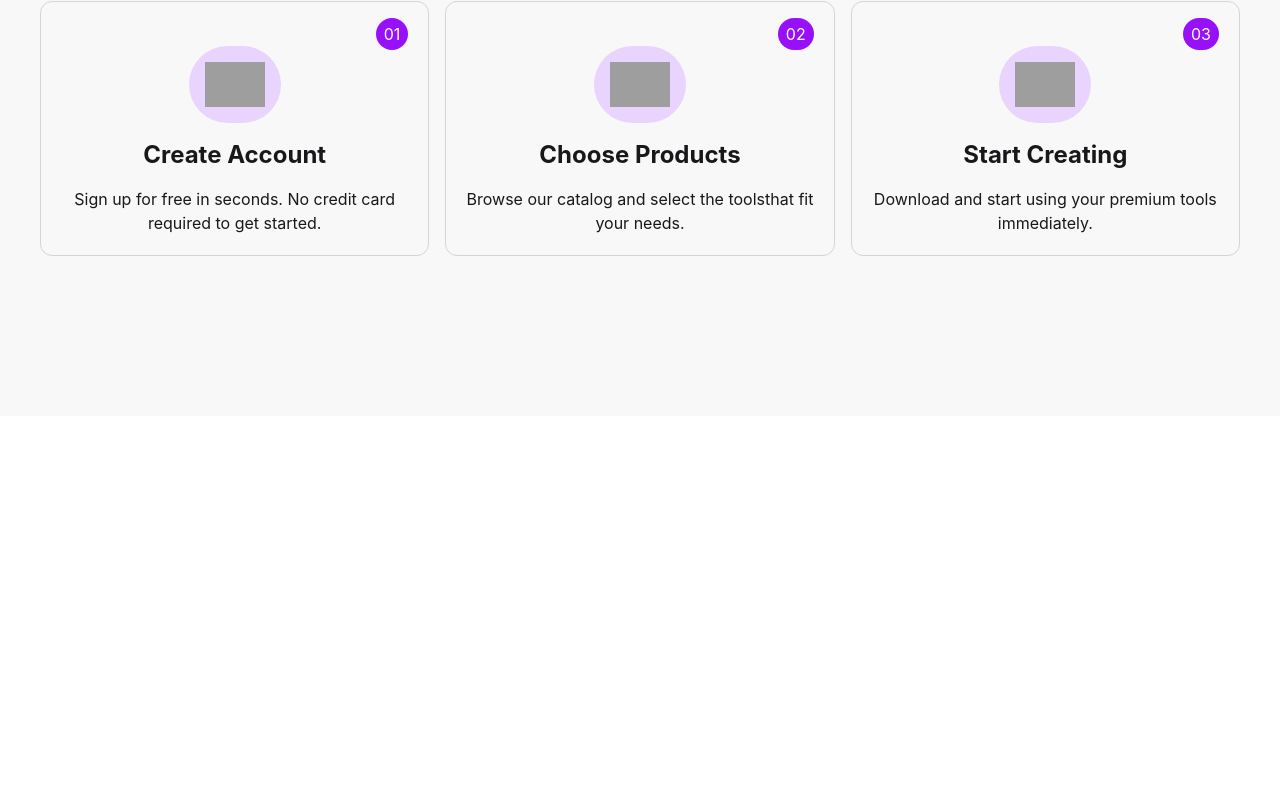
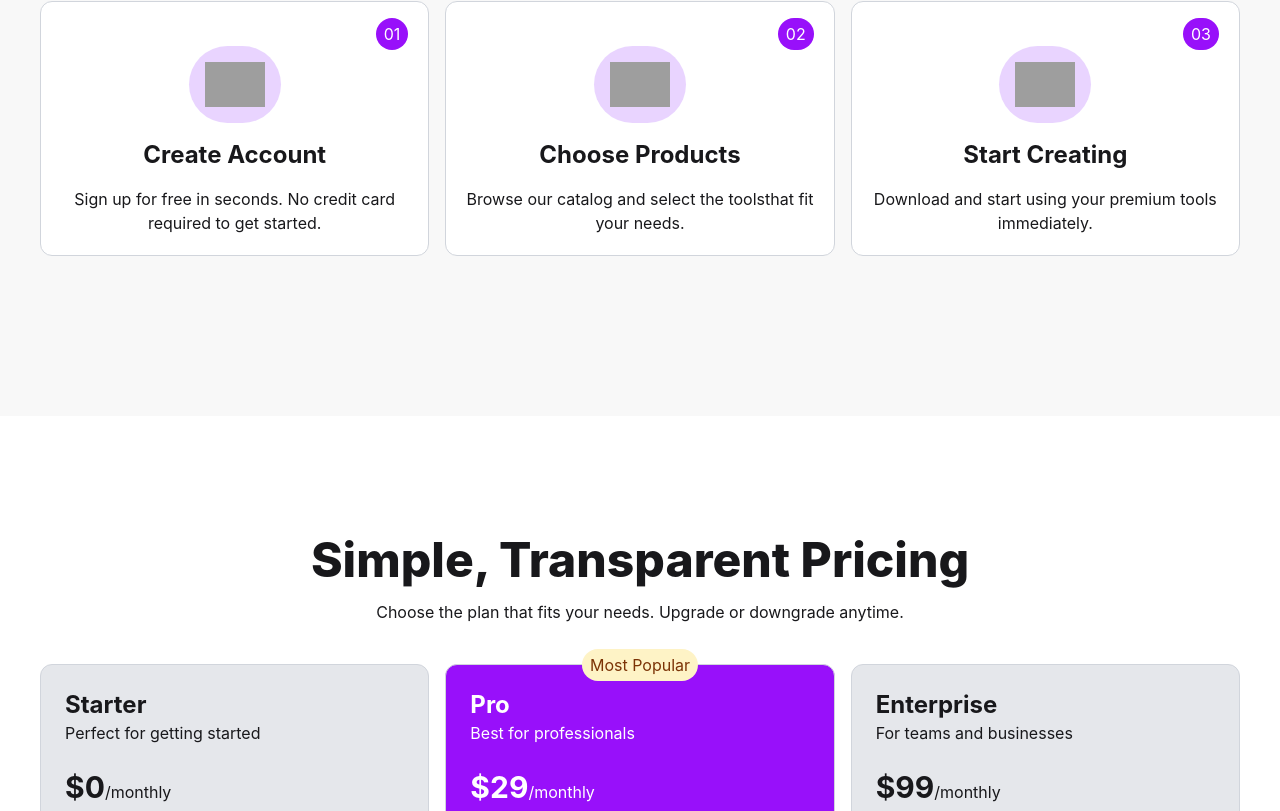
Before and after one commit to tonmoydevbd/digitool, a React (Vite) app: page / in a window 1280 px wide. Shown: the part 3120-3931 px from the top of the page. Before the commit the page ends 3536 px from the top, so only its background shows below. Built offline with nearby package versions, Linux system fonts and the light colour scheme; grey boxes are pictures that could not be loaded.

Commit message:
pricing section added.

```diff
--- /dev/null
+++ b/public/pricing-data.json
@@ -0,0 +1,54 @@
+[
+  {
+    "id": 1,
+    "name": "starter",
+    "description": "Perfect for getting started",
+    "price": 0,
+    "period": "monthly",
+    "tag": "Free",
+    "tagType": "new",
+    "features": [
+      "Access to 10 free tools",
+      "Basic templates",
+      "Community support",
+      "1 project per month"
+    ],
+    "button": "Get Started Free"
+  },
+  {
+    "id": 2,
+    "name": "pro",
+    "description": "Best for professionals",
+    "price": 29,
+    "period": "monthly",
+    "tag": "Most Popular",
+    "tagType": "most popular",
+    "features": [
+      "Access to all premium tools",
+      "Unlimited templates",
+      "Priority support",
+      "Unlimited projects",
+      "Cloud sync",
+      "Advanced analytics"
+    ],
+    "button": "Start Pro Trial"
+  },
+  {
+    "id": 3,
+    "name": "enterprise",
+    "description": "For teams and businesses",
+    "price": 99,
+    "period": "monthly",
+    "tag": "Best Seller",
+    "tagType": "best seller",
+    "features": [
+      "Everything in Pro",
+      "Team collaboration",
+      "Custom integrations",
+      "Dedicated support",
+      "SLA guarantee",
+      "Custom branding"
+    ],
+    "button": "Contact Sales"
+  }
+]
--- a/src/components/GetStarted.jsx
+++ b/src/components/GetStarted.jsx
@@ -1,12 +1,11 @@
 import { use } from "react"
 
-const stepsDataPromise = fetch('./startedStepsData.json').then(res => res.json())
+const stepsDataPromise = fetch('./started-steps-data.json').then(res => res.json())
 
 export const GetStarted = () => {
 
   const stepsData = use(stepsDataPromise)
-  console.log(stepsData)
-  const stepsDataEl = stepsData.map(item => <div key={item.id} className="p-5 border border-gray-300 rounded-xl">
+  const stepsDataEl = stepsData.map(item => <div key={item.id} className="bg-white p-5 border border-gray-300 rounded-xl">
     <div className="text-end"><span className="bg-purple-600 px-2 py-1.5 text-white rounded-full">0{item.id}</span></div>
 
     <div className="flex flex-col gap-4 items-center">
--- /dev/null
+++ b/src/components/Pricing.jsx
@@ -0,0 +1,32 @@
+import { use } from "react"
+import { TiTick } from "react-icons/ti"
+
+const pricingPromise = fetch('./pricing-data.json').then(res => res.json())
+
+export const Pricing = () => {
+
+  const pricingData = use(pricingPromise)
+
+  const pricingDataEl = pricingData.map(data => <div key={data.id} className={`flex flex-col text-start p-6 border border-gray-300 rounded-xl ${data.tagType === 'most popular' ? 'bg-purple-600 text-white relative' : 'bg-gray-200'}`}>
+    {data.tagType === 'most popular' && <span className="px-2 py-1 rounded-full bg-amber-100 text-amber-900 capitalize text-center absolute -top-4 left-[50%] -translate-x-1/2">{data.tag}</span>}
+    <h3 className="font-bold text-2xl capitalize">{data.name}</h3>
+    <p>{data.description}</p>
+    <p className="my-6"><span className="text-3xl font-bold">${data.price}</span>/{data.period}</p>
+    <ul className="mb-4">
+      {data.features.map((item, index) => <li key={index} className="flex items-center gap-2"><TiTick className="text-green-600" />{item}</li>)}
+    </ul>
+    <a className={`mt-auto btn font-semibold py-2.5 px-6 rounded-full transition-all duration-300  hover:scale-105 shadow-md ${data.tagType === 'most popular' ? 'bg-white  text-purple-900' : 'bg-linear-to-r from-pink-500 via-purple-500 to-indigo-500 text-white'}`}>{data.button}</a>
+  </div>)
+
+  return (
+    <div className="bg-white text-center py-30">
+      <div className="max-w-300 mx-auto">
+        <h2 className="text-5xl font-extrabold mb-4">Simple, Transparent Pricing</h2>
+        <p>Choose the plan that fits your needs. Upgrade or downgrade anytime.</p>
+        <div className="my-10 grid grid-cols-3 gap-4">
+          {pricingDataEl}
+        </div>
+      </div>
+    </div>
+  )
+}
--- a/src/components/ProductCard.jsx
+++ b/src/components/ProductCard.jsx
@@ -6,7 +6,7 @@ export const ProductCard = ({ product, productClick }) => {
   const { id, name, description, price, period, tag, tagType, features, icon } = product
 
   return (
-    <div className="flex flex-col gap-4 text-start p-6 border border-gray-200 rounded-xl ">
+    <div className="flex flex-col gap-4 text-start p-6 border border-gray-200 bg-gray-100 rounded-xl ">
       <div className="flex justify-between items-start">
         <img src={icon} alt=" " className="border border-gray-200 rounded-full p-4 text-3xl" />
         <small className={`px-2 py-1  rounded-full ${tagType === 'best seller' ? 'bg-amber-200 text-amber-900' : tagType === 'popular' ? 'bg-purple-300 text-purple-900' : 'bg-green-300 text-green-900'}`}>{tag}</small>
--- a/src/components/RootLayout.jsx
+++ b/src/components/RootLayout.jsx
@@ -5,6 +5,7 @@ import { Navbar } from "./Navbar"
 import { StatsSection } from "./StatsSection"
 import { ToolsSection } from "./ToolsSection"
 import { GetStarted } from "./GetStarted"
+import { Pricing } from "./Pricing"
 
 const productsPromise = fetch('./products.json').then(res => res.json())
 
@@ -14,7 +15,6 @@ export const RootLayout = () => {
   const [clickedProduct, setClickedProduct] = useState([])
 
   const cartProduct = productsData.filter(product => clickedProduct.includes(product.id))
-  console.log(cartProduct)
   const handleRemoveProduct = (id) => {
     setClickedProduct(prevIds => prevIds.filter(itemId => itemId !== id))
   }
@@ -33,6 +33,7 @@ export const RootLayout = () => {
         handleRemoveProduct={handleRemoveProduct}
       />
       <GetStarted />
+      <Pricing />
     </>
   )
 }
```
Also changed, not shown: public/started-steps-data.json (renamed from public/startedStepsData.json).
